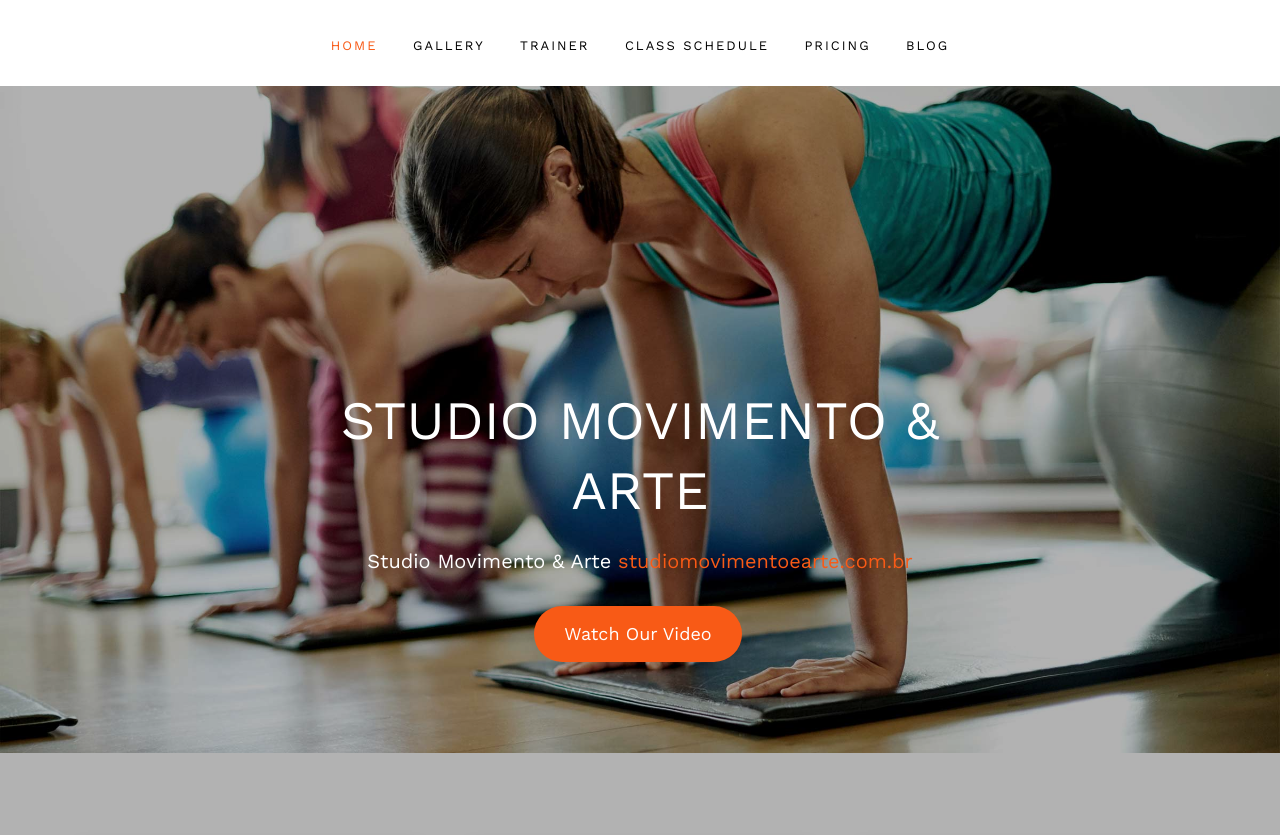
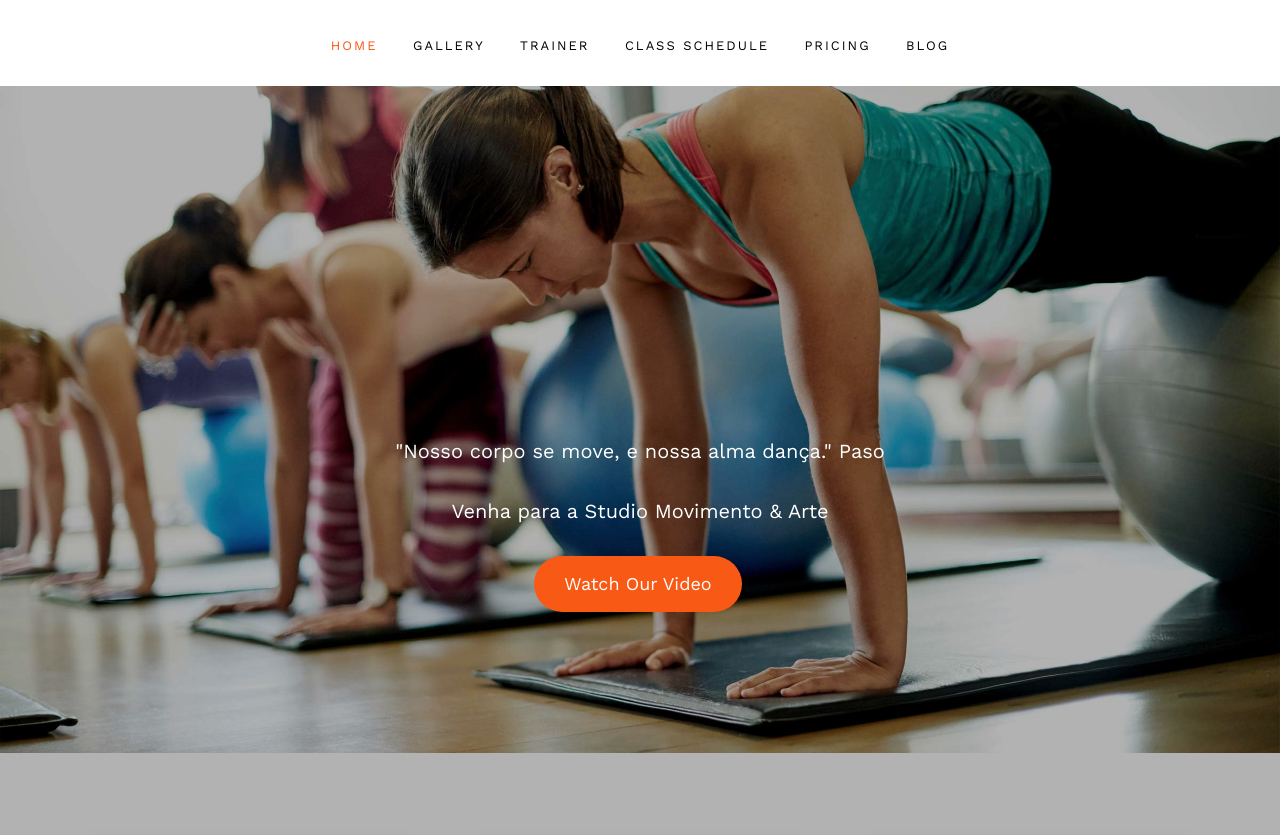
Before and after one commit to fidelisfelipe/fidelisfelipe.github.io, a plain HTML site: page index.html in a window 1280 px wide. Shown: the part 236-1071 px from the top of the page. Drawn offline with nearby package versions, Linux system fonts and the light colour scheme; files whose address does not match are found by name.

Commit message:
init page

```diff
--- a/index.html
+++ b/index.html
@@ -119,9 +119,14 @@
 				<div class="col-md-8 col-md-offset-2 text-center">
 					<div class="display-t">
 						<div class="display-tc animate-box" data-animate-effect="fadeIn">
+							<h2>"Nosso corpo se move, e nossa alma dança." Paso</h2>
+							<h2>Venha para a Studio Movimento & Arte</h2>
+							<p><a href="https://vimeo.com/channels/staffpicks/93951774" class="btn btn-primary popup-vimeo">Watch Our Video</a></p>
+						<!--
 							<h1>Studio Movimento & Arte</h1>
 							<h2>Studio Movimento & Arte <a href="http://studiomovimentoearte.com.br" target="_blank">studiomovimentoearte.com.br</a></h2>
 							<p><a href="https://vimeo.com/channels/staffpicks/93951774" class="btn btn-primary popup-vimeo">Watch Our Video</a></p>
+						-->
 						</div>
 					</div>
 				</div>
```
